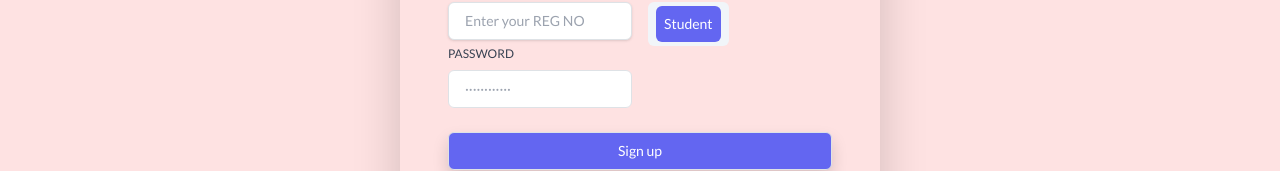
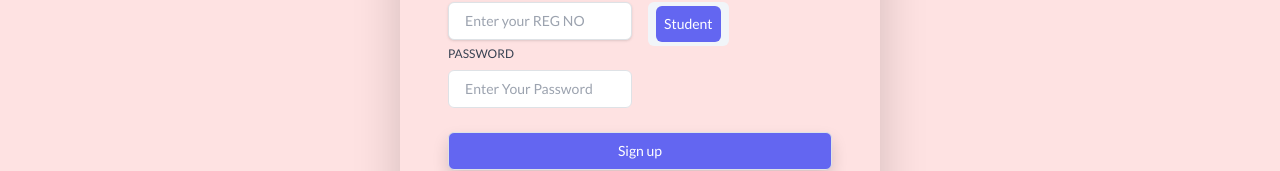
Before and after one commit to chunchumanoj123/arjun-college-project-frontend, a React (Vite) app: page /signup in a window 1280 px wide. Shown: the part 531-702 px from the top of the page. Built offline with nearby package versions, Linux system fonts and the light colour scheme; the HTML template or start-up script is replaced by a standard one; a web font is replaced by a local one.

Commit message:
Update Register.jsx

```diff
--- a/src/pages/Register.jsx
+++ b/src/pages/Register.jsx
@@ -223,7 +223,7 @@ function Register() {
                       id="password"
                       className="relative block w-full cursor-text appearance-none rounded-md border border-gray-400 bg--100 py-2 px-3 text-sm outline-none focus:border-indigo-500 focus:bg-white focus:text-gray-600 focus:shadow"
                       name="password"
-                      placeholder="············"
+                      placeholder="Enter Your Password"
                       onChange={(e) => setPassword(e.target.value)}
                     />
 
```
